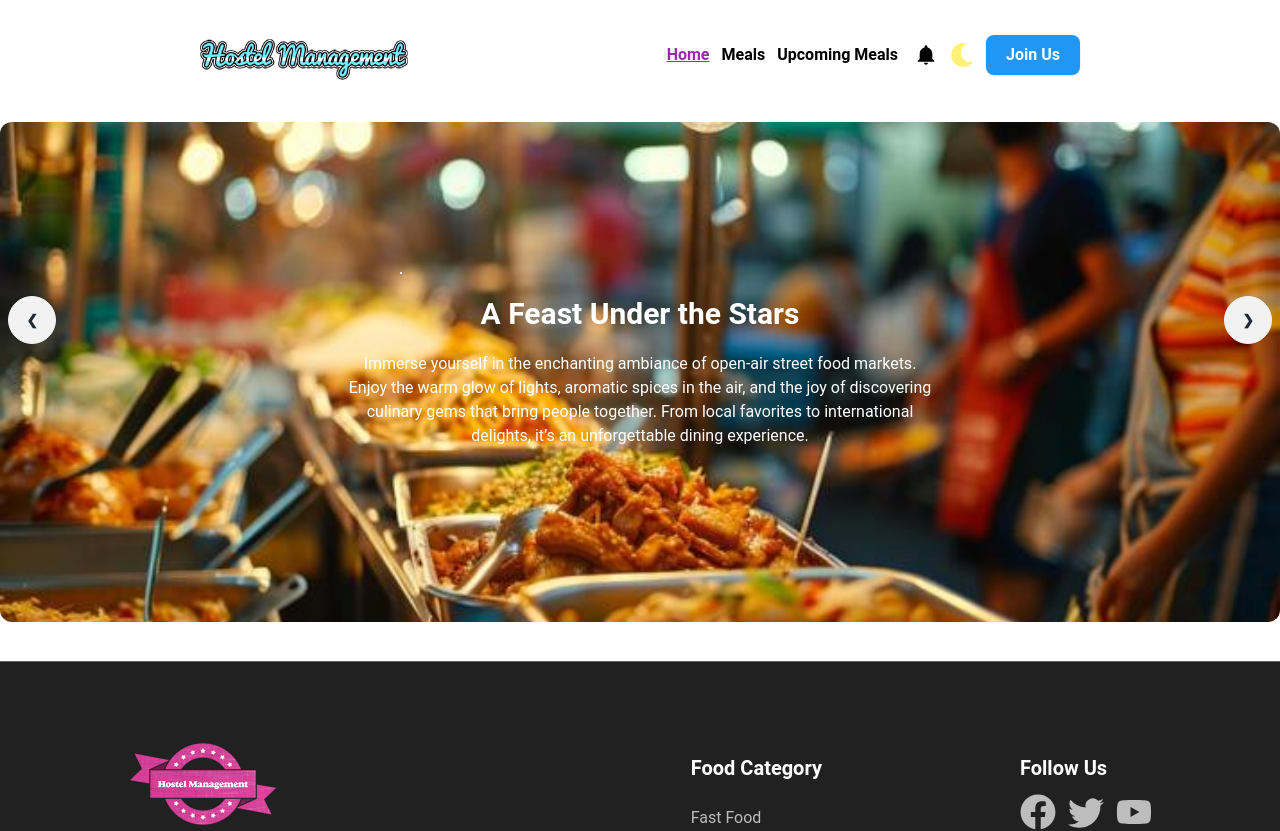
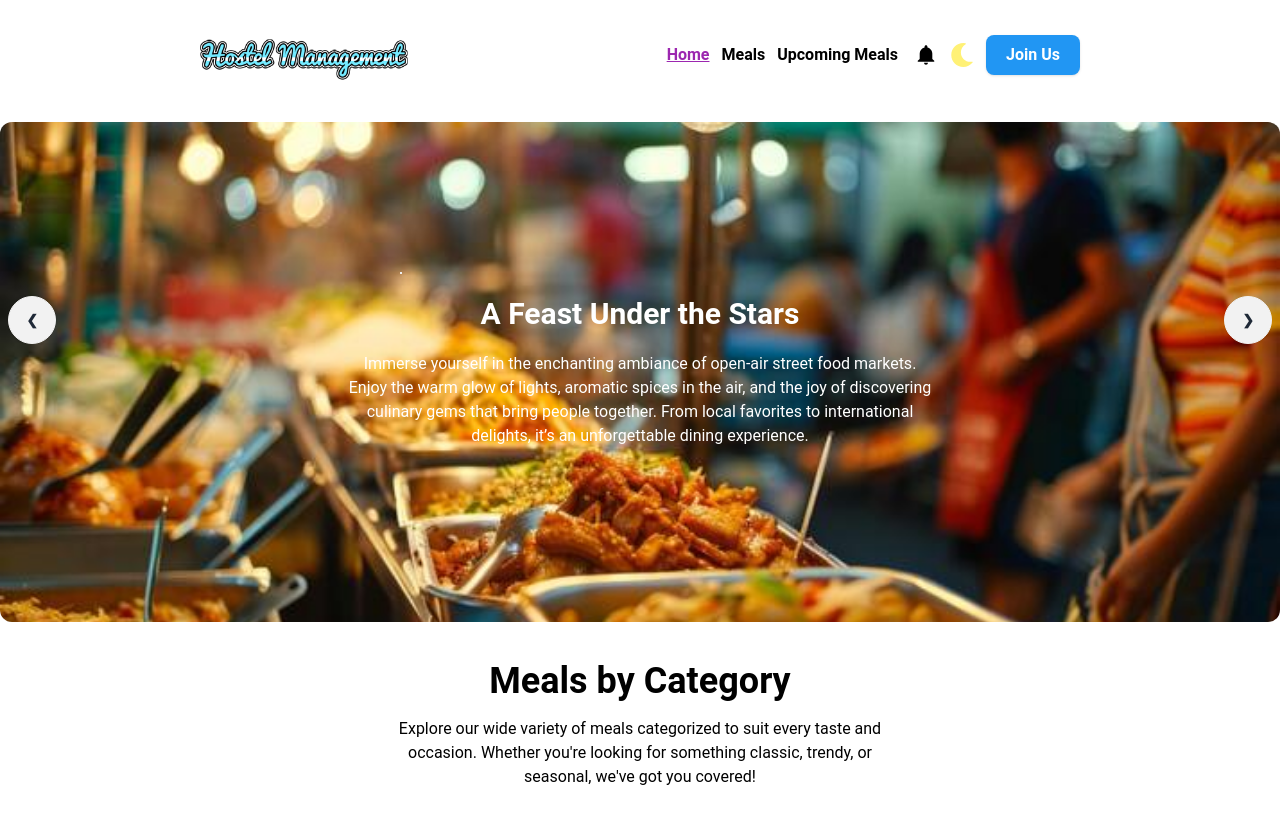
Before and after one commit to codeWithKausar43/Hostel-Management-Client, a React (Vite) app: page / in a window 1280 px wide. Shown: the top 831 px of the page. Built offline with nearby package versions, Linux system fonts and the light colour scheme; no server answers.

Commit message:
added section title

```diff
--- a/src/Page/Home.jsx
+++ b/src/Page/Home.jsx
@@ -1,12 +1,17 @@
 import Banner from "../components/Banner";
-
-
+import SectionTitle from "../hooks/Sectiontitle";
 
 const Home = () => {
   return (
     <div>
       <div>
         <Banner></Banner>
+        <SectionTitle
+          heading={"Meals by Category"}
+          description={
+            "Explore our wide variety of meals categorized to suit every taste and occasion. Whether you're looking for something classic, trendy, or seasonal, we've got you covered!"
+          }
+        ></SectionTitle>
       </div>
     </div>
   );
--- /dev/null
+++ b/src/components/Meals.jsx
@@ -0,0 +1,22 @@
+import useMeals from "../hooks/useMeals";
+
+
+
+ const Meals = () => {
+ const [meals,loading] = useMeals()
+ if(loading){
+  return "Loading..."
+ }
+ const Upcoming = meals.filter((item) => item.category === 'Upcoming')
+console.log(Upcoming)
+const Dinner = meals.filter((item) => item.category === 'Dinner')
+const Lunch = meals.filter((item) => item.category === 'Lunch')
+const Breakfast  = meals.filter((item) => item.category === 'Breakfast')
+  return (
+    <div>
+
+    </div>
+  );
+ };
+
+ export default Meals;
--- /dev/null
+++ b/src/hooks/SectionTitle.jsx
@@ -0,0 +1,41 @@
+import React, { useEffect, useState } from "react";
+
+const SectionTitle = ({ heading, description }) => {
+  const [theme, setTheme] = useState(localStorage.getItem("theme") || "light");
+  // Watch for theme changes in localStorage
+  useEffect(() => {
+    const handleStorageChange = () => {
+      setTheme(localStorage.getItem("theme") || "light");
+    };
+    window.addEventListener("storage", handleStorageChange);
+    return () => {
+      window.removeEventListener("storage", handleStorageChange);
+    };
+  }, []);
+
+  return (
+    <section className="meals-by-category py-8">
+      <div className="container mx-auto text-center">
+        {/* Heading */}
+        <h2
+          className={`text-4xl font-bold ${
+            theme === "dark" ? "text-white" : "text-black"
+          }`}
+        >
+          {heading}
+        </h2>
+
+        {/* Description */}
+        <p
+          className={`mt-4 max-w-lg mx-auto ${
+            theme === "dark" ? "text-white" : "text-black"
+          }`}
+        >
+          {description}
+        </p>
+      </div>
+    </section>
+  );
+};
+
+export default SectionTitle;
--- a/src/hooks/useMeals.jsx
+++ b/src/hooks/useMeals.jsx
@@ -1,18 +1,16 @@
-import { useQuery } from "react-query";
+import { useQuery } from "@tanstack/react-query";
 import useAxiosSecure from "./useAxiosSecure";
 
-
-
 const useMeals = () => {
-    const axiosSecure = useAxiosSecure()
-    const {data: meals = [], isPending: loading, refetch } = useQuery({
-        queryKey:["meals"],
-        queryFn: async () => {
-            const res = await axiosSecure.get('/meals')
-            return res.data
-        }
-    })
-    return [meals, loading, refetch]
+const axiosSecure = useAxiosSecure()
+const {data: meals = [],isLoading: loading, refetch } = useQuery({
+    queryKey:['foods'],
+    queryFn: async () =>{
+        const response = await axiosSecure.get("/meals")
+        return response.data
+    }
+})
+    return [meals,loading, refetch ]
 };
 
 export default useMeals;
--- a/src/main.jsx
+++ b/src/main.jsx
@@ -4,8 +4,8 @@ import './index.css'
 import router from './routes/router.jsx'
 import { RouterProvider } from 'react-router-dom'
 import AuthProvider from './Provider/AuthProvider.jsx'
+import { QueryClient, QueryClientProvider} from "@tanstack/react-query";
 
-import { QueryClient, QueryClientProvider} from "@tanstack/react-query";
 const queryClient = new QueryClient();
 
 createRoot(document.getElementById('root')).render(
@@ -13,8 +13,9 @@ createRoot(document.getElementById('root')).render(
     <AuthProvider>
     <QueryClientProvider  client={queryClient}>
     <RouterProvider router={router}></RouterProvider>
+
     </QueryClientProvider>
     </AuthProvider>
+  </StrictMode>,
 
-  </StrictMode>,
 )
```
Also changed, not shown: src/routes/router.jsx (+7 -1 lines). Lines whose indentation alone changed are shown as unchanged.
